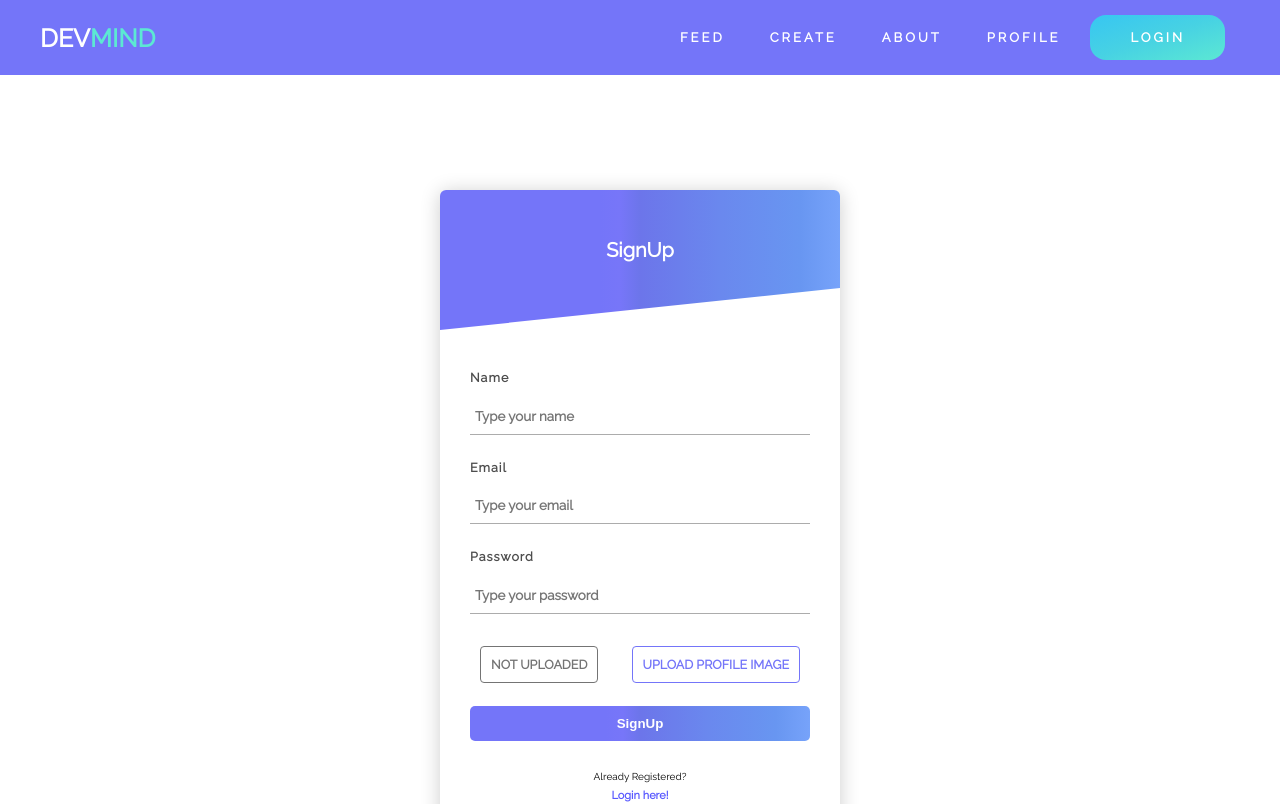
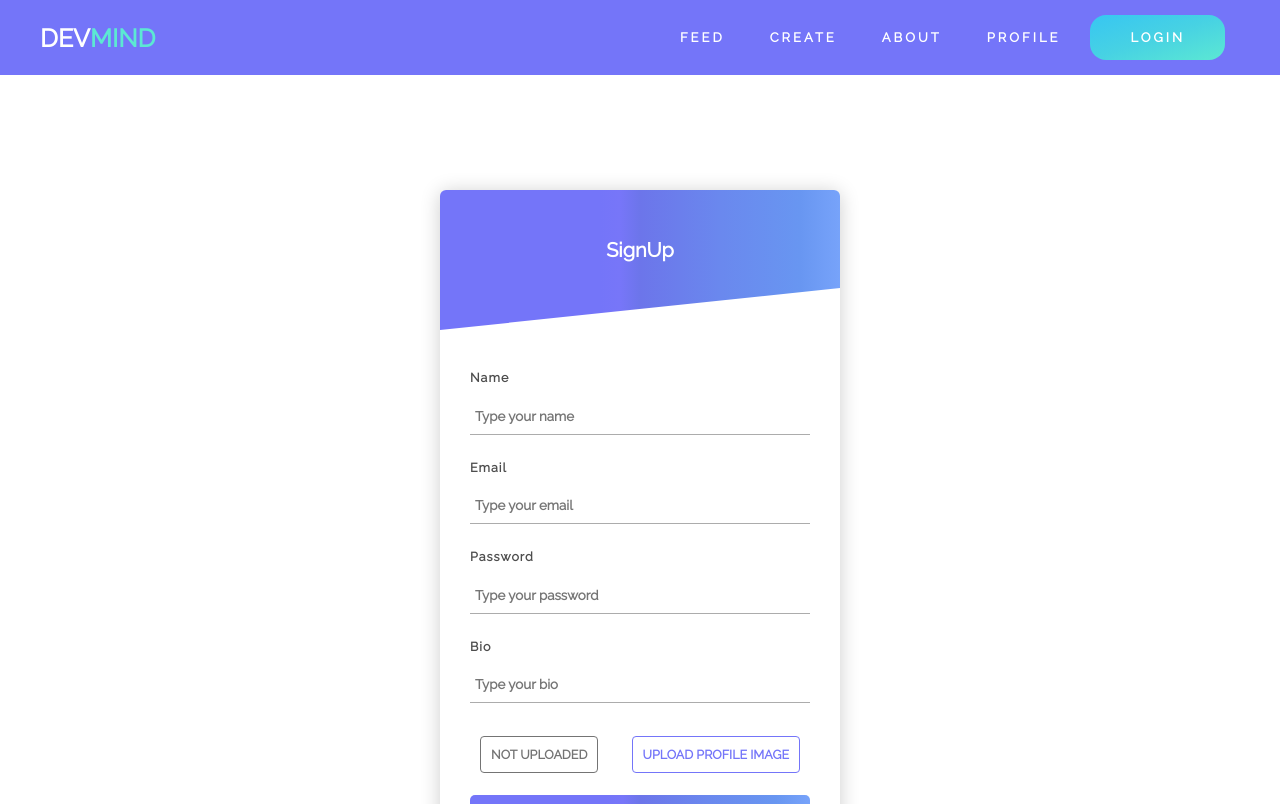
Before and after one commit to NikhilSharma03/DevMind, a React (Create React App) app in the folder client/: page /signup in a window 1280 px wide. Shown: the top 804 px of the page. Built offline with nearby package versions, Linux system fonts and the light colour scheme.

Commit message:
updated signin

```diff
--- a/client/src/components/Form/Form.js
+++ b/client/src/components/Form/Form.js
@@ -3,7 +3,7 @@ import "./Form.css";
 
 function Form(props) {
   return (
-    <form style={{ ...props.style }} className="form">
+    <form style={{ ...props.style }} onSubmit={props.onSubmit} className="form">
       {props.children}
     </form>
   );
--- a/client/src/components/InputField/InputField.js
+++ b/client/src/components/InputField/InputField.js
@@ -5,7 +5,7 @@ function InputField(props) {
   return (
     <div className="inputfield__container">
       <label htmlFor={props.id}>{props.label}</label>
-      <input type={props.type} id={props.id} placeholder={props.placeholder} />
+      <input type={props.type} id={props.id} value={props.value} onChange={props.onChange} placeholder={props.placeholder} />
     </div>
   );
 }
--- a/client/src/pages/SignUp/SignUp.js
+++ b/client/src/pages/SignUp/SignUp.js
@@ -1,13 +1,43 @@
-import React from "react";
+import React, { useState } from "react";
 import "./SignUp.css";
 import Form from "../../components/Form/Form";
 import InputField from "../../components/InputField/InputField";
 import { Link } from "react-router-dom";
 
 const SignUp = () => {
+  const [name, setName] = useState("")
+  const [email, setEmail] = useState("")
+  const [password, setPassword] = useState("")
+  const [bio, setBio] = useState("")
+  const [profileImage, setProfileImage] = useState(null)
+
+  const onSubmitHandler = (event) => {
+    event.preventDefault()
+    const formData = new FormData()
+    formData.append("username", name)
+    formData.append("email", email)
+    formData.append("password", password)
+    formData.append("bio", bio)
+    formData.append("profile", profileImage)
+
+    // Make Request to API
+    fetch(`${process.env.REACT_APP_API+"/users/signup"}`, {
+      method: "POST",
+      body: formData
+    }).then(res => {
+      console.log(res)
+    }).catch(err => {
+      console.log(err)
+    })
+  }
+
+  const onFileChange = event => {
+    setProfileImage(event.target.files[0]);
+  };
+
   return (
     <div className="signup__container">
-      <Form>
+      <Form onSubmit={onSubmitHandler}>
         <div className="form__banner">
           <h1>SignUp</h1>
         </div>
@@ -17,24 +47,39 @@ const SignUp = () => {
             placeholder="Type your name"
             id="input_name"
             type="text"
+            value={name}
+            onChange={(event) => setName(event.target.value)}
           />
           <InputField
             label="Email"
             placeholder="Type your email"
             id="input_email"
             type="email"
+            value={email}
+            onChange={(event) => setEmail(event.target.value)}
           />
           <InputField
             label="Password"
             placeholder="Type your password"
             id="input_password"
             type="password"
+            value={password}
+            onChange={(event) => setPassword(event.target.value)}
+          />
+          <InputField
+            label="Bio"
+            placeholder="Type your bio"
+            id="input_bio"
+            type="text"
+            value={bio}
+            onChange={(event) => setBio(event.target.value)}
           />
           <div className="signup--image__picker">
-            <p>Not Uploaded</p>
+            <p>{!profileImage ? "Not Uploaded" : "Uploaded ✓"}</p>
             <label htmlFor="sign__image--picker">Upload Profile Image</label>
             <input
               type="file"
+              onChange={onFileChange}
               id="sign__image--picker"
               style={{ display: "none" }}
               accept=".jpg,.png,.jpeg"
```
